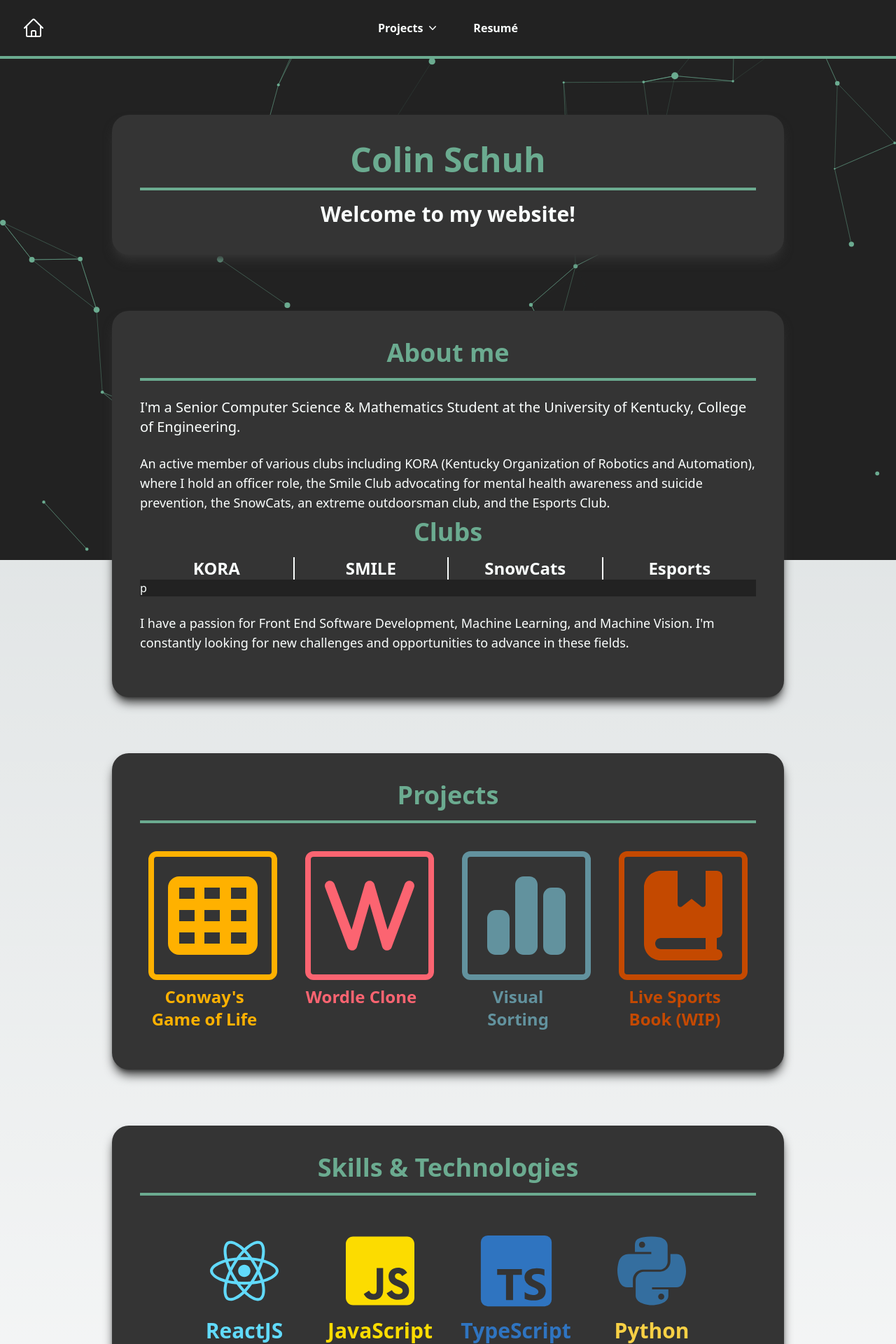
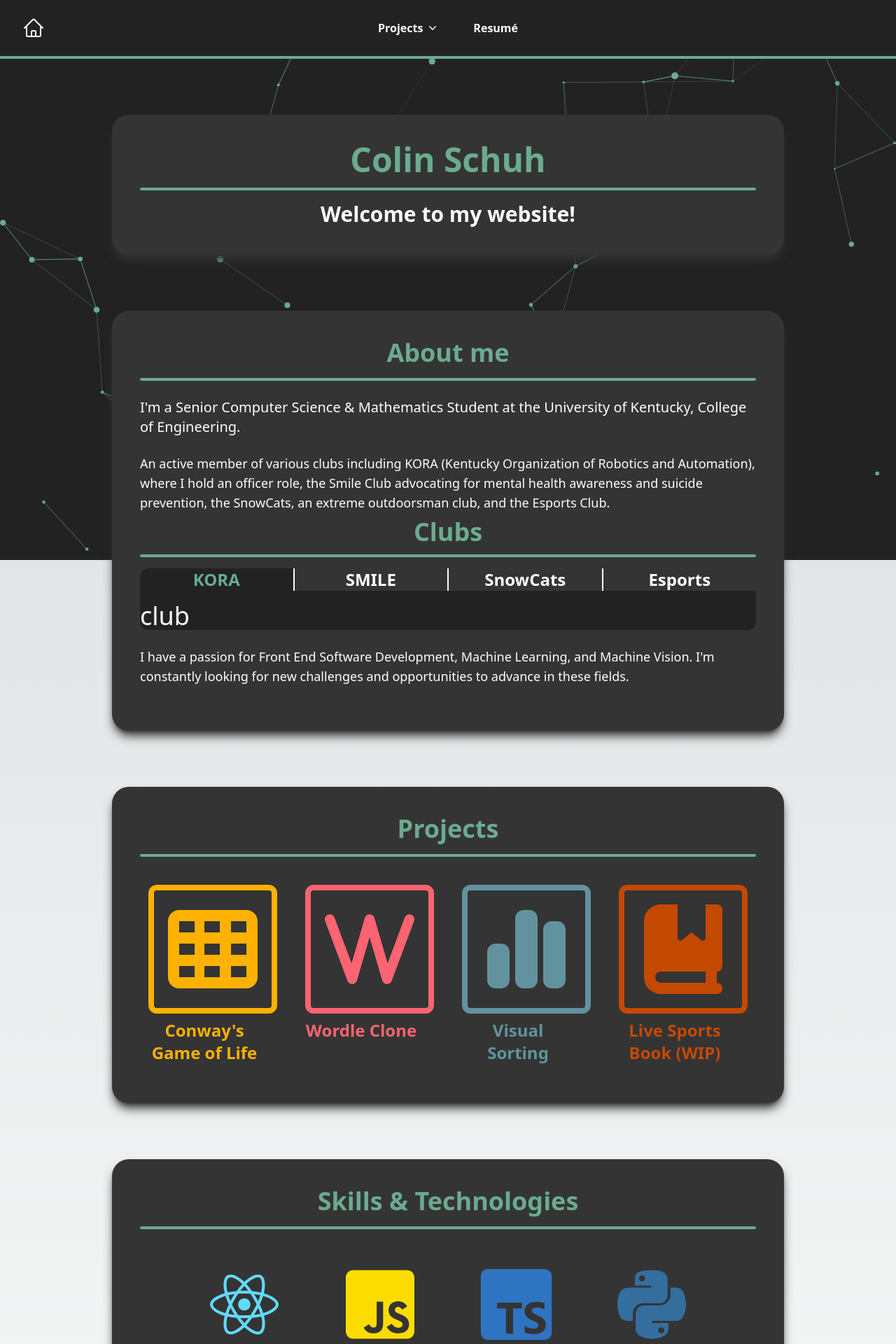
Before and after one commit to colins-uky/myportfolio, a Next.js app: page / in a window 1280 px wide. Shown: the top 1920 px of the page at 70% size. Built offline with nearby package versions, Linux system fonts and the light colour scheme.

Commit message:
Moved clubs section to its own component to improve readability.

```diff
--- a/src/components/global/clubs/clubs.tsx
+++ b/src/components/global/clubs/clubs.tsx
@@ -1,40 +1,76 @@
-import { useState } from "react";
+import { useEffect, useRef, useState } from "react";
 
 
 
 export default function Clubs() {
 
-    const [club, setClub] = useState<'KORA' | 'SMILE' | 'SnowCats' | 'Esports'>('KORA');
+    const clubNames = ['KORA', 'SMILE', 'SnowCats', 'Esports'];
+    const [club, setClub] = useState<string>(clubNames[0]);
+    const [interval, setIntervalState] = useState<number>(7000); // 7 second cycle
+    const intervalRef = useRef<number>();
+
+
+    const handleChangeClub = (newClub: string) => {
+        setClub(newClub);
+        setIntervalState(15000); // 15 seconds when user interacts
+    };
+
+    const cycleClubs = () => {
+        setClub((prevClub) => {
+            const currentIndex = clubNames.indexOf(prevClub);
+            const nextIndex = (currentIndex + 1) % clubNames.length;
+            return clubNames[nextIndex];
+        })
+    }
+
+    useEffect(() => {
+        if (intervalRef.current) {
+            clearInterval(intervalRef.current);
+        }
+
+        intervalRef.current = window.setInterval(cycleClubs, interval);
+
+        return () => {
+            if (intervalRef.current) {
+                clearInterval(intervalRef.current);
+            }
+        }
+    }, [interval]);
+
 
     return (
         <>
         <div className="flex flex-row grow w-full justify-evenly">
-            <div className="flex w-full justify-center cursor-pointer hover:text-cambridge hover:scale-110 transition">
+            <div className={`flex w-full justify-center rounded-tl-xl cursor-pointer hover:text-cambridge transition ${club === 'KORA' ? 'bg-rblack text-cambridge' : ''}`}
+                onClick={() => handleChangeClub('KORA')}>
                 <h1 className="text-2xl font-bold"> KORA </h1>
             </div>
 
             <div className="w-2 bg-bright" />
 
-            <div className="flex w-full justify-center cursor-pointer hover:text-cambridge hover:scale-110 transition">
+            <div className={`flex w-full justify-center cursor-pointer hover:text-cambridge transition ${club === 'SMILE' ? 'bg-rblack text-cambridge' : ''}`}
+                onClick={() => handleChangeClub('SMILE')}>
                 <h1 className="text-2xl font-bold"> SMILE </h1>
             </div>
 
             <div className="w-2 bg-bright" />
 
-            <div className="flex w-full justify-center cursor-pointer hover:text-cambridge hover:scale-110 transition">
+            <div className={`flex w-full justify-center cursor-pointer hover:text-cambridge transition ${club === 'SnowCats' ? 'bg-rblack text-cambridge' : ''}`}
+                onClick={() => handleChangeClub('SnowCats')}>
                 <h1 className="text-2xl font-bold"> SnowCats </h1>
             </div>
 
             <div className="w-2 bg-bright" />
 
-            <div className="flex w-full justify-center cursor-pointer hover:text-cambridge hover:scale-110 transition">
+            <div className={`flex w-full justify-center rounded-tr-xl cursor-pointer hover:text-cambridge transition ${club === 'Esports' ? 'bg-rblack text-cambridge' : ''}`}
+                onClick={() => handleChangeClub('Esports')}>
                 <h1 className="text-2xl font-bold"> Esports </h1>
             </div>
         </div>
 
 
-        <div className="flex flex-col h-full w-full bg-rblack">
-            p
+        <div className="flex flex-col h-full w-full bg-rblack pt-4 rounded-b-xl">
+            <p className="text-4xl"> club </p>
         </div>
         </>
     )
--- a/src/components/global/projects.tsx
+++ b/src/components/global/projects.tsx
@@ -35,7 +35,7 @@ export default function Projects() {
                     <div className="flex border-8 border-munsell p-5 rounded-xl aspect-square justify-center">
                         <FontAwesomeIcon icon={faChartSimple} className="w-16 h-16 sm:w-24 sm:h-24 lg:w-32 lg:h-32" color="#62929E" />
                     </div>
-                    <div className="max-w-[160px] text-center">
+                    <div className="flex justify-center max-w-[160px] text-center">
                         <h1 className="text-lg sm:text-xl lg:text-2xl font-bold mb-4 mt-2 text-munsell">Visual Sorting</h1>
                     </div>
                 </Link>
@@ -46,7 +46,7 @@ export default function Projects() {
                     <div className="flex border-8 border-orange p-5 rounded-xl aspect-square justify-center">
                         <FontAwesomeIcon icon={faBookBookmark} className="w-16 h-16 sm:w-24 sm:h-24 lg:w-32 lg:h-32" color="#C44900" />
                     </div>
-                    <div className="max-w-[160px] text-center">
+                    <div className="flex justify-center max-w-[160px] text-center">
                         <h1 className="text-lg sm:text-xl lg:text-2xl font-bold mb-4 mt-2 text-orange">Live Sports Book (WIP)</h1>
                     </div>
                 </Link>
--- a/src/pages/index.tsx
+++ b/src/pages/index.tsx
@@ -28,7 +28,7 @@ export default function Home() {
 
                 </div>
 
-                <div className="w-full h-1 bg-cambridge mb-4" />
+                <div className="w-full rounded h-1 bg-cambridge mb-4" />
 
                 <div className="flex flex-col items-center">
                     <h2 className="text-3xl font-bold text-bright"> Welcome to my website!</h2>
@@ -42,7 +42,7 @@ export default function Home() {
                     <h1 className="text-4xl font-bold mb-4 text-cambridge">About me</h1>
                 </div>
 
-                <div className="w-full h-1 bg-cambridge" />
+                <div className="w-full rounded h-1 bg-cambridge" />
 
                 <p className="text-xl my-6">
                     I&apos;m a Senior Computer Science & Mathematics Student at the University of Kentucky, College of Engineering.
@@ -52,7 +52,9 @@ export default function Home() {
                 </p>
 
                 <div className="flex flex-col items-center mb-6">
-                    <h2 className="text-4xl font-bold text-cambridge mb-4"> Clubs</h2>
+                    <h2 className="text-4xl font-bold text-cambridge mb-3"> Clubs</h2>
+
+                    <div className="w-full rounded h-1 bg-cambridge mb-4" />
 
                     <Clubs />
 
@@ -67,7 +69,7 @@ export default function Home() {
                 <div className="flex justify-center">
                     <h1 className="text-4xl font-bold mb-4 text-cambridge">Projects</h1>
                 </div>
-                <div className="w-full h-1 bg-cambridge" />
+                <div className="w-full rounded h-1 bg-cambridge" />
 
                 <Projects />
 
@@ -77,7 +79,7 @@ export default function Home() {
                 <div className="flex justify-center">
                     <h1 className="text-4xl font-bold mb-4 text-cambridge">Skills & Technologies</h1>
                 </div>
-                <div className="w-full h-1 bg-cambridge" />
+                <div className="w-full rounded h-1 bg-cambridge" />
 
                 <SkillsAndTechnologies />
 
@@ -91,7 +93,7 @@ export default function Home() {
                 <div className="flex justify-center">
                     <h1 className="text-4xl font-bold mb-4 text-cambridge">Resum&eacute;</h1>
                 </div>
-                <div className="w-full h-1 bg-cambridge" />
+                <div className="w-full rounded h-1 bg-cambridge" />
 
                 <div className="flex justify-center">
 
```
